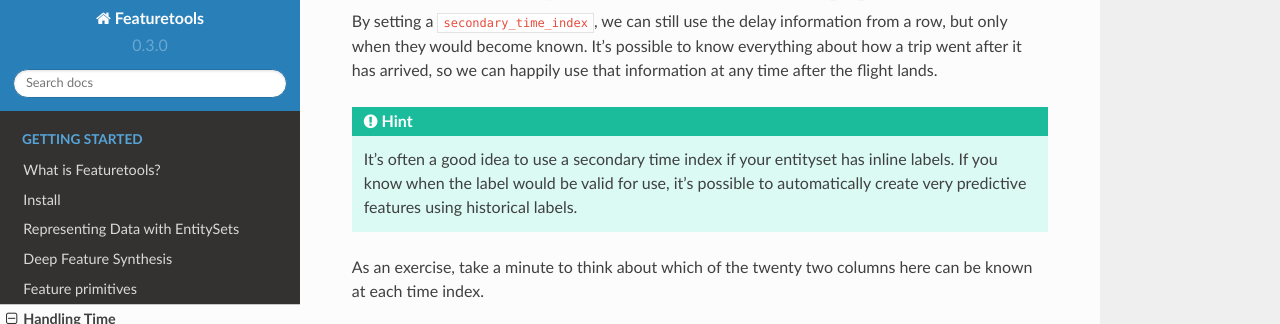
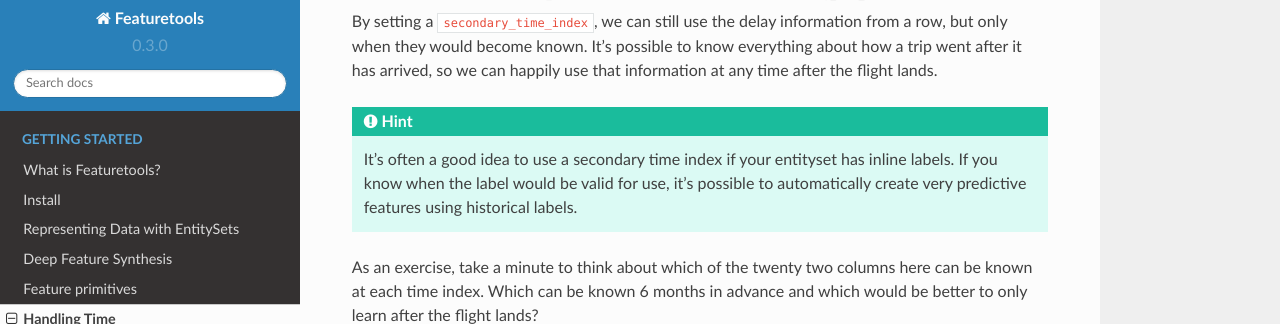
Before and after one commit to alteryx/featuretools, a Sphinx documentation site: the page built from docs/source/automated_feature_engineering/handling_time.rst, in a window 1280 px wide and 900 px high, scrolled down 4606 px, cut to the strip 0-324 px from the top of the window. Built offline with Sphinx 7.4.7 and the Read the Docs theme 2.0.0, drawn with Linux system fonts in a browser that asks for light colours; comment, search, counter and statistics services are not loaded; some of the changed text lies outside the part shown.

```diff
--- a/docs/source/automated_feature_engineering/handling_time.rst
+++ b/docs/source/automated_feature_engineering/handling_time.rst
@@ -143,7 +143,7 @@
     It's often a good idea to use a secondary time index if your entityset has inline labels. If you know when the label would be valid for use, it's possible to automatically create very predictive features using historical labels.
 
 
-As an exercise, take a minute to think about which of the twenty two columns here can be known at each time index.
+As an exercise, take a minute to think about which of the twenty two columns here can be known at each time index. Which can be known 6 months in advance and which would be better to only learn after the flight lands?
 
 .. ipython:: python
 
```
Also changed, not shown: other parts of docs/source/automated_feature_engineering/handling_time.rst (+4 -4 lines).
